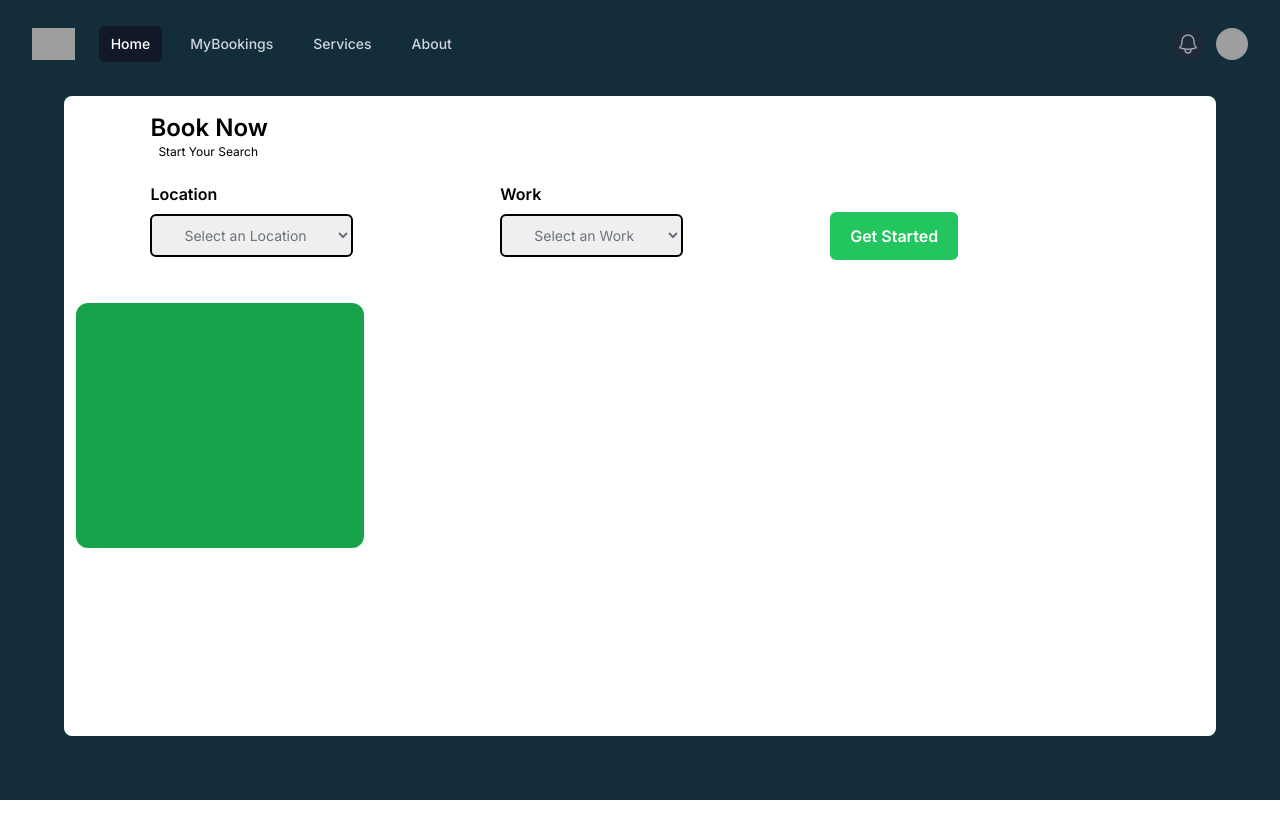
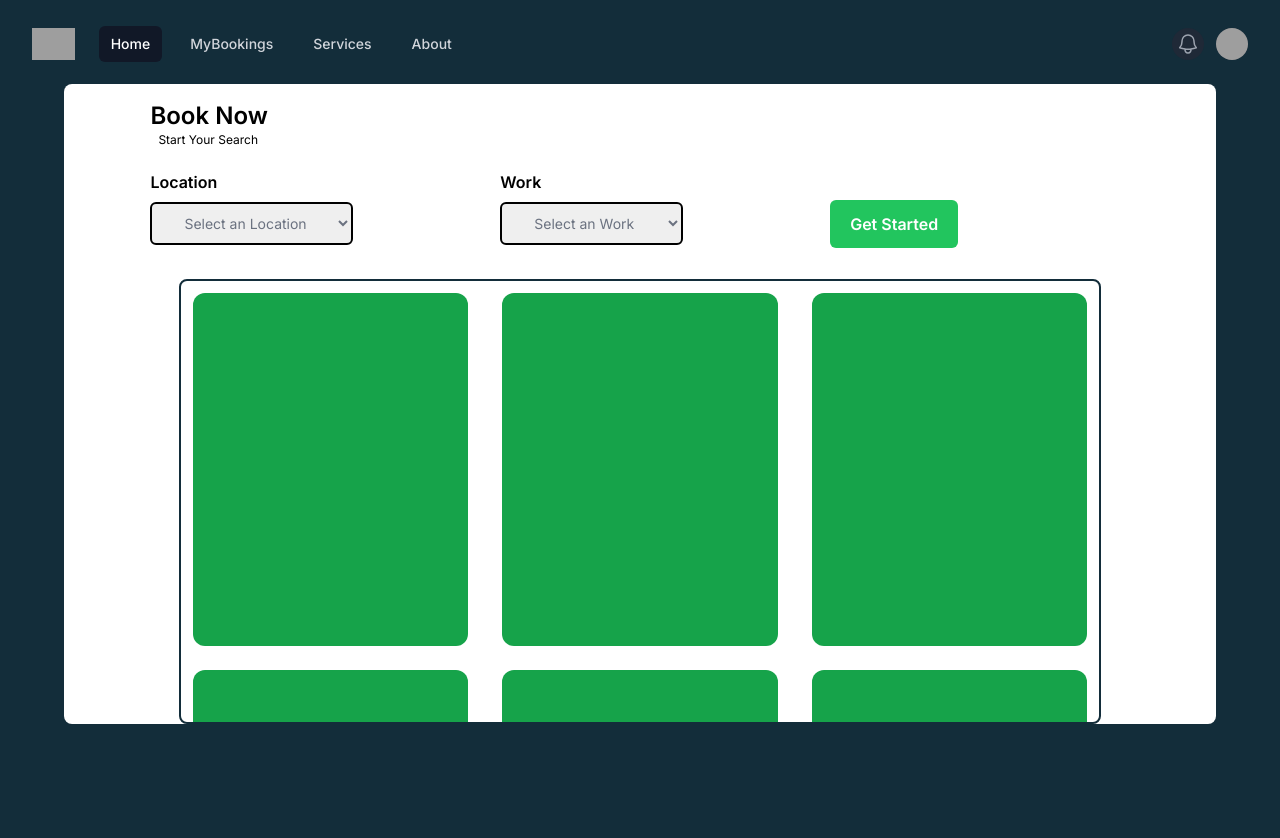
Before and after one commit to ManikavelP/Thozhilali-Frontend, a React (Create React App) app: page /home in a window 1280 px wide. Shown: the top 838 px of the page. Before the commit the page ends 800 px from the top, so only its background shows below. Built offline with nearby package versions, Linux system fonts and the light colour scheme; grey boxes are pictures that could not be loaded.

Commit message:
scroll bar added for card components

```diff
--- a/src/components/Navbar.jsx
+++ b/src/components/Navbar.jsx
@@ -20,7 +20,7 @@ export default function Navbar() {
     <Disclosure as="nav" className="bg-backGround ">
       {({ open }) => (
         <>
-          <div className="mx-auto max-w-7xl px-2 sm:px-6 lg:px-8 sm:pt-3">
+          <div className="mx-auto max-w-7xl px-2 sm:px-6 lg:px-8 sm:pt-3 py-2">
             <div className="relative flex h-16 items-center justify-between">
               <div className="absolute inset-y-0 left-0 flex items-center sm:hidden">
                 {/* Mobile menu button*/}
--- a/src/pages/HomePage/HomePage.jsx
+++ b/src/pages/HomePage/HomePage.jsx
@@ -14,9 +14,9 @@ const HomePage = () => {
   };
   return (
     <>
-      <div className="bg-backGround  h-screen w-full">
-        <Navbar />
-        <div className="justify-center flex items-center w-full h-[80%] mt-5">
+    <Navbar />
+      <div className="bg-backGround w-full h-screen overflow-auto">
+        <div className="justify-center flex items-center w-full h-[80%]">
           <div className="bg-white h-[100%] w-[90%] rounded-lg flex flex-col items-center justify-center">
             <div className="mt-4 w-[85%] h-[10%] ">
               <h1 className="text-2xl font-semibold  ">Book Now</h1>
@@ -82,10 +82,13 @@ const HomePage = () => {
                 </button>
               </div>
             </div>
-            <div className="hidden:bg-green-500 w-[100%] h-[80%] justify-center">
-              <div className="bg-green-600 w-[25%] h-[55%] m-3 rounded-xl flex flex-row ">
-
-              </div>
+            <div className="w-[80%] h-[80%] justify-between overflow-auto flex flex-wrap border-2 border-backGround rounded-lg">
+              <div className="bg-green-600 w-[30%] h-[80%] m-3 rounded-xl flex flex-row "></div>
+              <div className="bg-green-600 w-[30%] h-[80%] m-3 rounded-xl flex flex-row "></div>
+              <div className="bg-green-600 w-[30%] h-[80%] m-3 rounded-xl flex flex-row "></div>
+              <div className="bg-green-600 w-[30%] h-[80%] m-3 rounded-xl flex flex-row "></div>
+              <div className="bg-green-600 w-[30%] h-[80%] m-3 rounded-xl flex flex-row "></div>
+              <div className="bg-green-600 w-[30%] h-[80%] m-3 rounded-xl flex flex-row "></div>
             </div>
           </div>
         </div>
```
